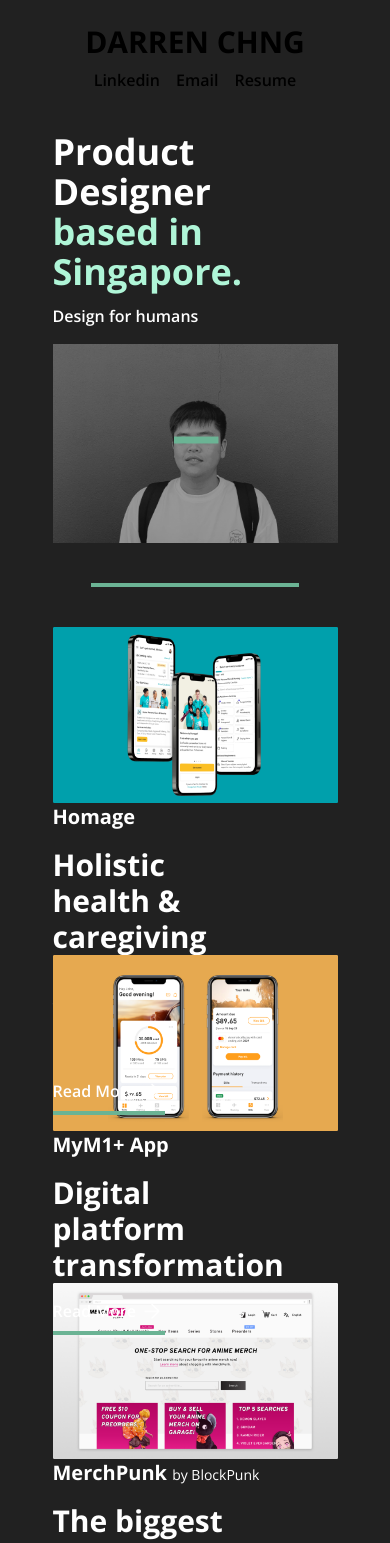
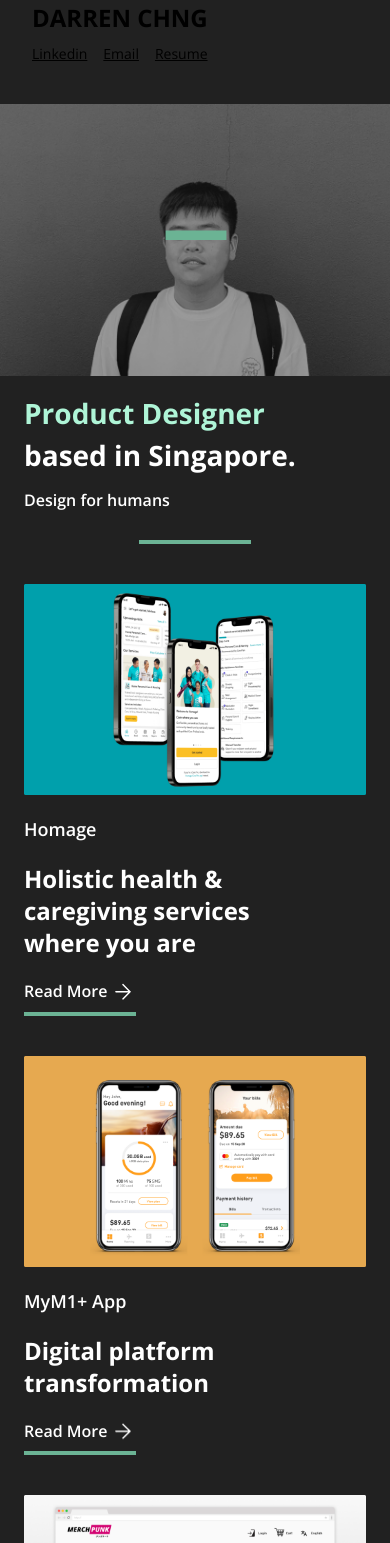
Before and after one commit to sabun123/darren-portfolio, a Next.js app: page / in a window 390 px wide. Shown: the top 1543 px of the page. Built offline with nearby package versions, Linux system fonts and the light colour scheme.

Commit message:
✨ add mobile responsive to homepage

```diff
--- a/app/components/footer/index.tsx
+++ b/app/components/footer/index.tsx
@@ -7,7 +7,7 @@
     const { theme, setTheme } = useTheme();
 
     return (
-        <footer className="w-full flex flex-col items-center justify-center mt-20">
+        <footer className="w-full flex flex-col items-center justify-center mt-10 mb-10 md:mt-20 md:mb-20">
             <div className="flex flex-col items-center justify-center">
                 <p className="text-white text-sm font-semibold">© 2024 Darren Chng</p>
             </div>
--- a/app/components/header/index.tsx
+++ b/app/components/header/index.tsx
@@ -7,14 +7,14 @@
     const { theme, setTheme } = useTheme();
 
     return (
-        <header className="w-full flex flex-col md:flex-row">
+        <header className="w-full flex flex-col md:flex-row items-start md:items-center px-8 md:px-0">
             <div className="flex flex-row items-center justify-center mb-2 md:mb-0">
-            <Link href={"/"} className="text-3xl font-bold">DARREN CHNG</Link>
+            <Link href={"/"} className="text-[24px] md:text-[28px] font-bold">DARREN CHNG</Link>
             </div>
-            <div className="flex flex-row items-center justify-center ml-0 md:ml-auto gap-4 md:gap-4 text-base font-semibold">
-            <Link href={"https://www.linkedin.com/in/darren-chng/"} target="_blank" className="hover:scale-105 hover:opacity-50">Linkedin</Link>
-            <Link href={"mailto:cjunkang97@gmail.com"} className="hover:scale-105 hover:opacity-50">Email</Link>
-            <Link href={"https://docs.google.com/document/d/1NypJYtL_rylD_XE7O80URyXDZaqBzRqQ/edit?usp=sharing&ouid=116400383302547759333&rtpof=true&sd=true"} target="_blank" className="hover:scale-105 hover:opacity-50">Resume</Link>
+            <div className="flex flex-row items-center justify-center ml-0 md:ml-auto gap-4 md:gap-4 text-sm md:text-base font-normal md:font-semibold">
+            <Link href={"https://www.linkedin.com/in/darren-chng/"} target="_blank" className="hover:scale-105 hover:opacity-50 underline md:no-underline">Linkedin</Link>
+            <Link href={"mailto:cjunkang97@gmail.com"} className="hover:scale-105 hover:opacity-50 underline md:no-underline">Email</Link>
+            <Link href={"https://docs.google.com/document/d/1NypJYtL_rylD_XE7O80URyXDZaqBzRqQ/edit?usp=sharing&ouid=116400383302547759333&rtpof=true&sd=true"} target="_blank" className="hover:scale-105 hover:opacity-50 underline md:no-underline">Resume</Link>
             </div>
         </header>
     );
--- a/app/page.tsx
+++ b/app/page.tsx
@@ -11,17 +11,18 @@
 export default function Home() {
 
   const renderProfile = (): ReactElement => (
-    <div className="flex flex-col md:flex-row max-w-5xl w-full md:justify-between gap-4">
-      <div className="flex flex-col justify-center">
-        <h2 className="text-white text-4xl font-bold">
+    <div className="flex flex-col-reverse  md:flex-row max-w-5xl w-full md:justify-between gap-4">
+      <div className="flex flex-col justify-center px-6 md:px-0">
+        <h2 className="text-white text-[28px] md:text-4xl font-bold" style={{ color: '#AFF5D7' }}>
           Product Designer
         </h2>
-        <h2 style={{ color: '#AFF5D7' }} className="text-white text-4xl font-bold mb-3"> based in Singapore.</h2>
+        <h2 className="text-white text-[28px] md:text-4xl font-bold mb-3"> based in Singapore.</h2>
         <p className="text-white text-base font-semibold">Design for humans</p>
       </div>
-      <Image src={`${assetPrefix}/images/Homepage/Homepage_dp.png`} alt="my image" width={410} height={286} />
+      <Image src={`${assetPrefix}/images/Homepage/Homepage_dp.png`} alt="my image" width={0} height={0} className="w-screen overflow-x-visible md:w-[410px] h-auto"/>
     </div>
   );
+
 
   const renderReadMore = (urlLink: string) => (
     <Link href={urlLink} className="flex flex-col justify-center gap-2 transition-all duration-300 ease-in-out  transform hover:scale-105">
@@ -34,22 +35,22 @@
   );
 
   const renderProduct = (imgSrc: string, product: React.ReactNode, description: string, urlLink: string, isFlipped: boolean = false): ReactElement => (
-    <div className={`flex ${isFlipped ? 'flex-col md:flex-row-reverse' : 'flex-col md:flex-row'} max-w-5xl w-full justify-between h-72 gap-x-4`}>
+    <div className={`flex ${isFlipped ? 'flex-col md:flex-row-reverse' : 'flex-col md:flex-row'} max-w-5xl w-full justify-between h-auto md:h-72 gap-y-5 md:gap-y-0 gap-x-4 px-6 md:px-0`}>
       <Image src={imgSrc} alt="my image" width={496} height={306}/>
-      <div className="flex flex-col justify-center gap-4 w-3/4 md:w-96">
-        <p className="text-white text-xl font-bold">{product}</p>
-        <p className="text-white text-3xl font-bold">{description}</p>
+      <div className="flex flex-col justify-center gap-5 md:gap-4 w-3/4 md:w-96">
+        <p className="text-white text-lg md:text-xl font-semibold">{product}</p>
+        <p className="text-white text-2xl md:text-3xl font-bold">{description}</p>
         {renderReadMore(urlLink)}
       </div>
     </div>
   );
 
   return (
-    <main className="flex min-h-screen flex-col items-center justify-between p-6 md:p-10" style={{backgroundColor: '#212121'}}>
+    <main className="flex min-h-screen flex-col items-center justify-between p-0 md:p-10" style={{backgroundColor: '#212121'}}>
       <Header />
-      <div className="flex flex-col gap-10 md:gap-20 w-10/12 items-center mt-10">
+      <div className="flex flex-col gap-10 md:gap-20 w-full md:w-10/12 items-center mt-10">
       {renderProfile()}
-      {GreenLine()}
+      {GreenLine('w-28 md:w-52 -mt-3 md:mt-0')}
       {renderProduct(
         `${assetPrefix}/images/Homepage/Homepage_Homage banner.png`,
         "Homage",
```
